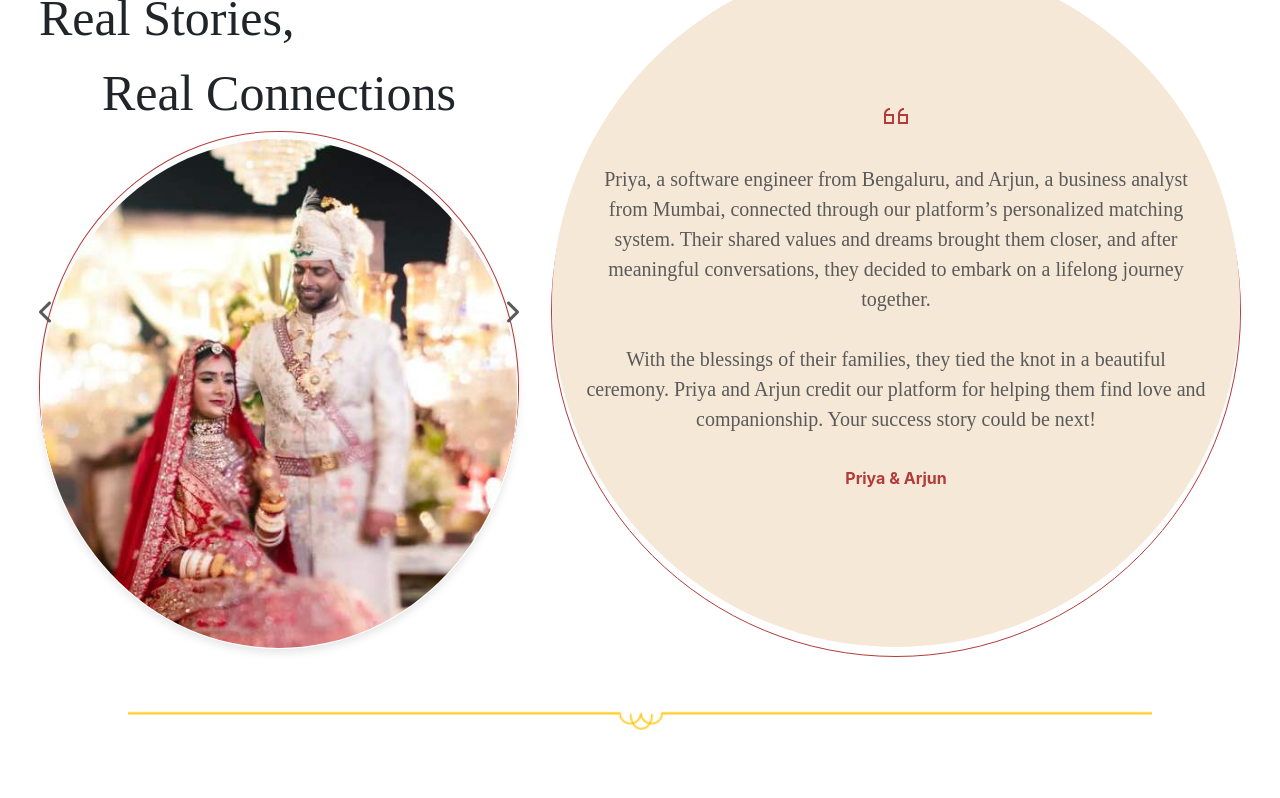
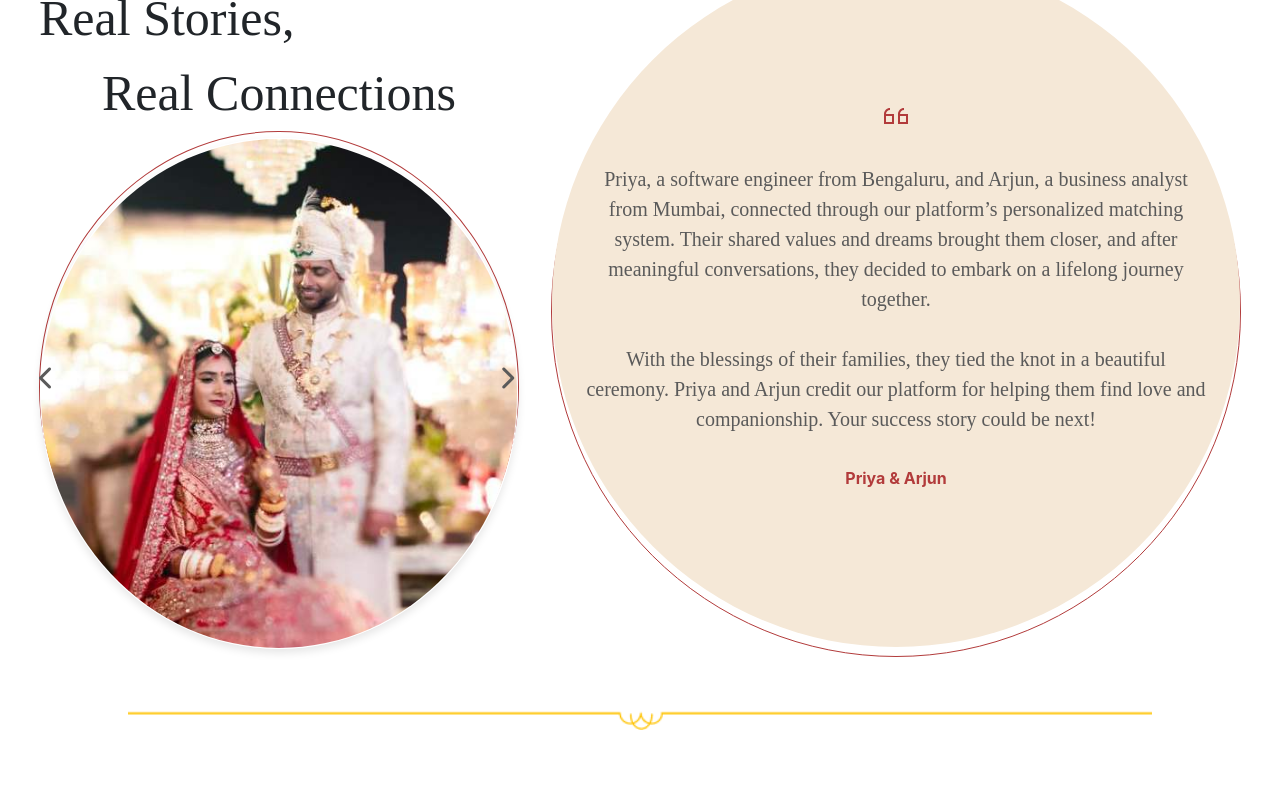
Before and after one commit to GrootSoftware/rajputana-frontend-matrimonial, a React (Create React App) app: page / in a window 1280 px wide. Shown: the part 3324-4122 px from the top of the page. Built offline with nearby package versions, Linux system fonts and the light colour scheme.

Commit message:
Update Testimonial.module.css

```diff
--- a/src/component/Layout/Testimonial.module.css
+++ b/src/component/Layout/Testimonial.module.css
@@ -44,8 +44,8 @@
 
 .navIcons {
   position: absolute;
-  top: 50%;
-  width: 100%;
+  top: 60%;
+  width: 99%;
   display: flex;
   justify-content: space-between;
   transform: translateY(-50%);
```
